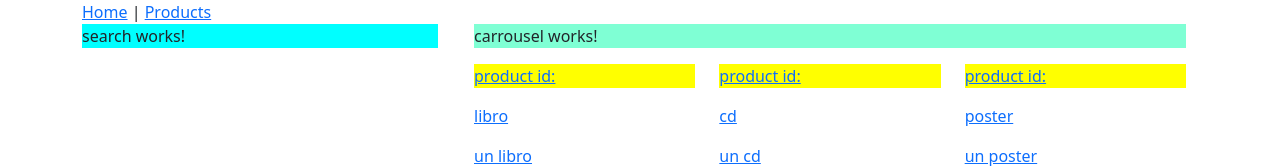
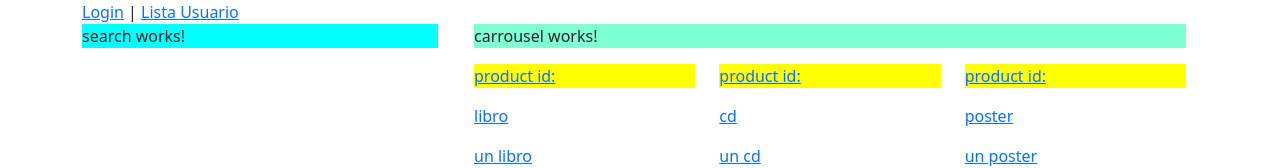
Before and after one commit to mjmoral5/tiendaGrupal, an Angular app: page / in a window 1280 px wide. Shown: the top 168 px of the page. Built offline with nearby package versions, Linux system fonts and the light colour scheme.

Commit message:
Primera_prueba

```diff
--- a/src/app/component/nav-bar/nav-bar.component.html
+++ b/src/app/component/nav-bar/nav-bar.component.html
@@ -1 +1 @@
-<a [routerLink]="['/']">Home</a> | <a [routerLink]="['/productos']">Products</a>
+<a [routerLink]="['/Login']">Login</a> | <a [routerLink]="['/']">Lista Usuario</a>
```
